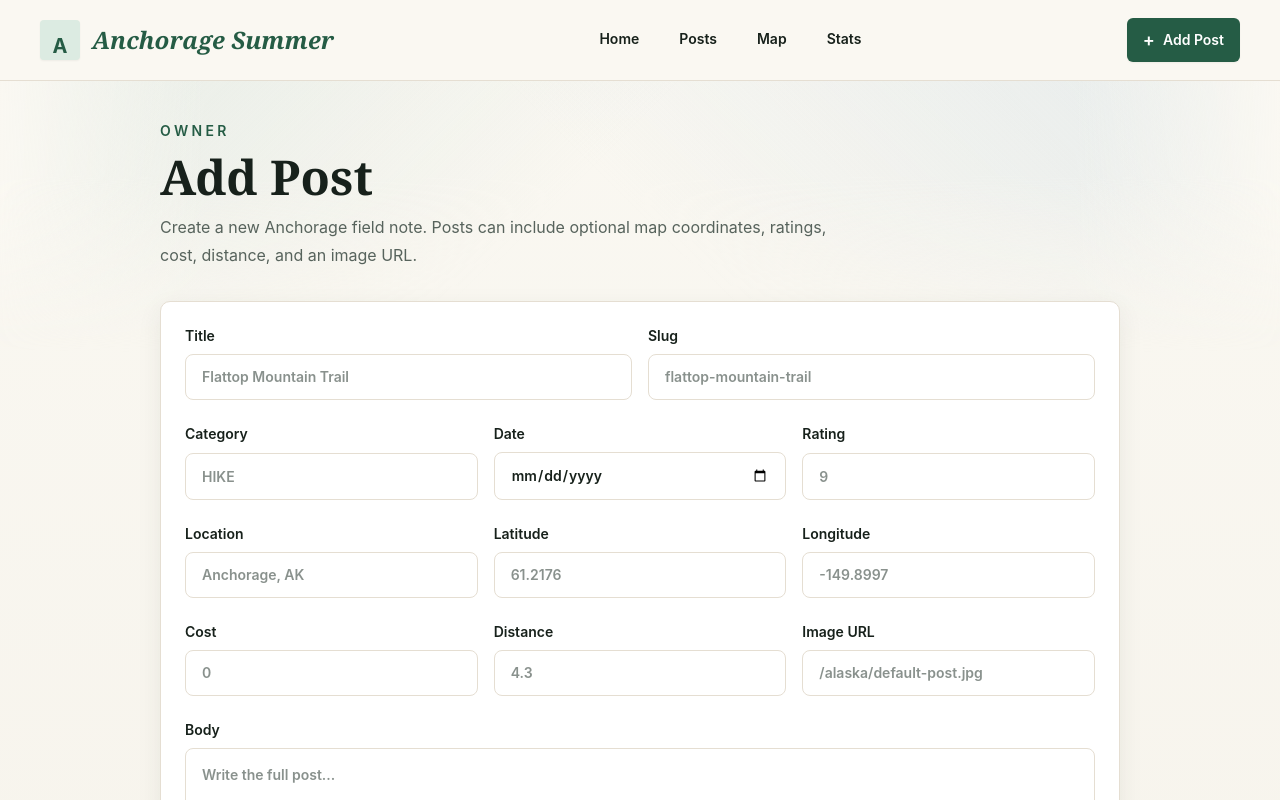
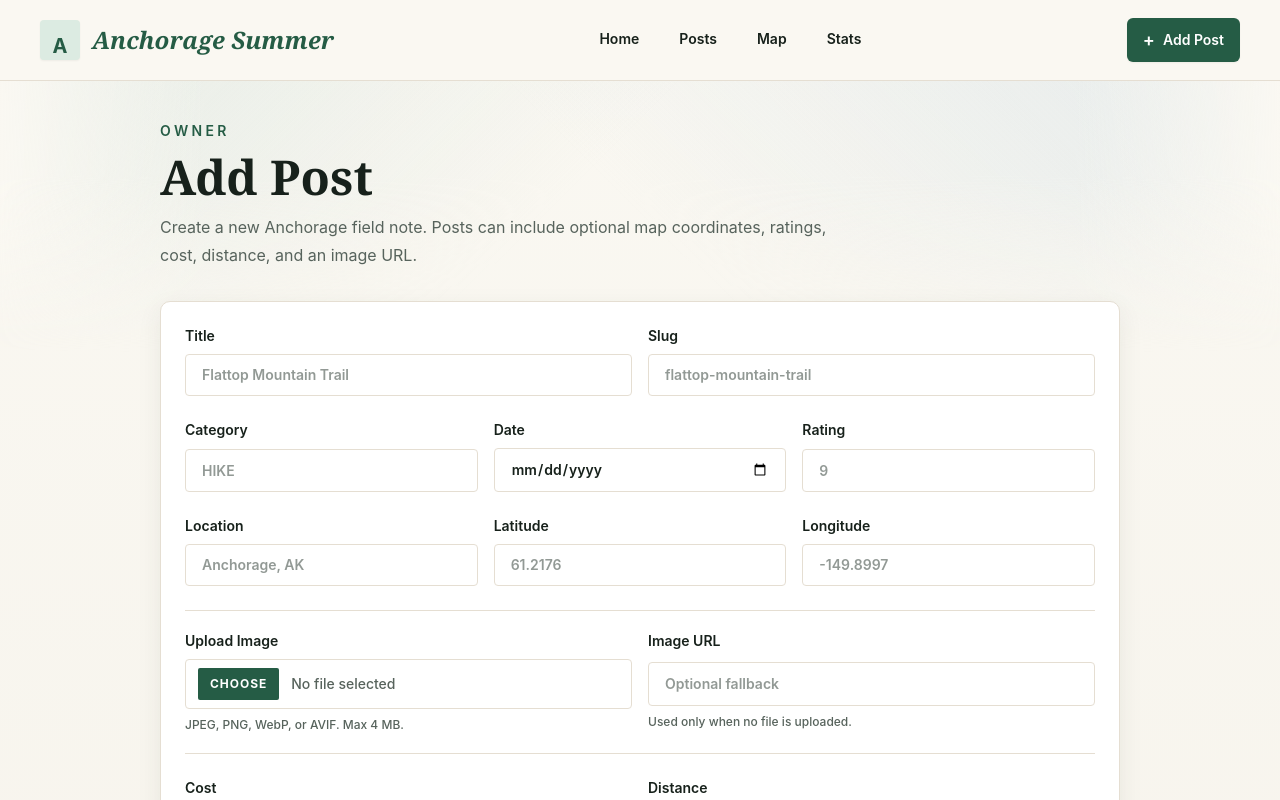
Before and after one commit to cooperbraun13/anchorage-summer, a Next.js app: page /posts/new in a window 1280 px wide. Shown: the top 800 px of the page. Built offline with nearby package versions, Linux system fonts and the light colour scheme; no server answers.

Commit message:
Clean up post image form

```diff
--- a/components/PostForm.tsx
+++ b/components/PostForm.tsx
@@ -1,6 +1,6 @@
 "use client";
 
-import { useActionState } from "react";
+import { useActionState, useId, useState } from "react";
 import type { PostActionState, PostFormValues } from "@/lib/validations";
 import { getEmptyPostValues } from "@/lib/validations";
 
@@ -125,7 +125,23 @@ export function PostForm({
         </Field>
       </div>
 
-      <div className="grid gap-4 md:grid-cols-3">
+      <div className="grid gap-4 border-y border-border py-5 md:grid-cols-2">
+        <ImageUploadField error={state.errors?.imageFile} />
+
+        <Field label="Image URL" name="imageUrl" error={state.errors?.imageUrl}>
+          <input
+            className={inputClassName}
+            name="imageUrl"
+            defaultValue={values.imageUrl}
+            placeholder="Optional fallback"
+          />
+          <span className="text-xs font-medium text-muted-foreground">
+            Used only when no file is uploaded.
+          </span>
+        </Field>
+      </div>
+
+      <div className="grid gap-4 md:grid-cols-2">
         <Field label="Cost" name="cost" error={state.errors?.cost}>
           <input
             className={inputClassName}
@@ -149,15 +165,6 @@ export function PostForm({
             step="any"
             defaultValue={values.distance}
             placeholder="4.3"
-          />
-        </Field>
-
-        <Field label="Image URL" name="imageUrl" error={state.errors?.imageUrl}>
-          <input
-            className={inputClassName}
-            name="imageUrl"
-            defaultValue={values.imageUrl}
-            placeholder="/alaska/default-post.jpg"
           />
         </Field>
       </div>
@@ -223,5 +230,43 @@ function Field({
   );
 }
 
+function ImageUploadField({ error }: { error?: string }) {
+  const inputId = useId();
+  const [fileName, setFileName] = useState("");
+
+  return (
+    <div className="grid gap-2 text-sm font-semibold text-foreground">
+      <label htmlFor={inputId}>Upload Image</label>
+      <div className="flex min-h-11 items-center gap-3 rounded-md border border-border bg-white px-3 py-2">
+        <label
+          htmlFor={inputId}
+          className="shrink-0 cursor-pointer rounded-sm bg-primary px-3 py-2 text-xs font-bold uppercase tracking-[0.08em] text-white transition hover:bg-primary/90"
+        >
+          Choose
+        </label>
+        <span className="min-w-0 truncate text-sm font-medium text-muted-foreground">
+          {fileName || "No file selected"}
+        </span>
+      </div>
+      <input
+        id={inputId}
+        className="sr-only"
+        name="imageFile"
+        type="file"
+        accept="image/jpeg,image/png,image/webp,image/avif"
+        onChange={(event) => {
+          setFileName(event.currentTarget.files?.[0]?.name ?? "");
+        }}
+      />
+      <span className="text-xs font-medium text-muted-foreground">
+        JPEG, PNG, WebP, or AVIF. Max 4 MB.
+      </span>
+      {error ? (
+        <span className="text-xs font-semibold text-red-700">{error}</span>
+      ) : null}
+    </div>
+  );
+}
+
 const inputClassName =
-  "w-full rounded-xl border border-border bg-white px-4 py-3 text-sm text-foreground outline-none transition placeholder:text-muted-foreground/70 focus:border-primary focus:ring-4 focus:ring-primary-soft";
+  "w-full rounded-md border border-border bg-white px-4 py-2.5 text-sm text-foreground outline-none transition placeholder:text-muted-foreground/65 focus:border-primary focus:ring-2 focus:ring-primary-soft";
```
